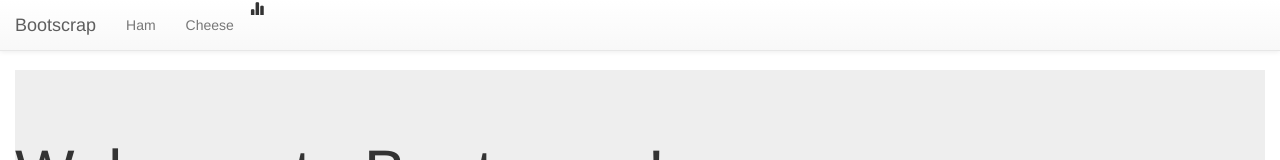
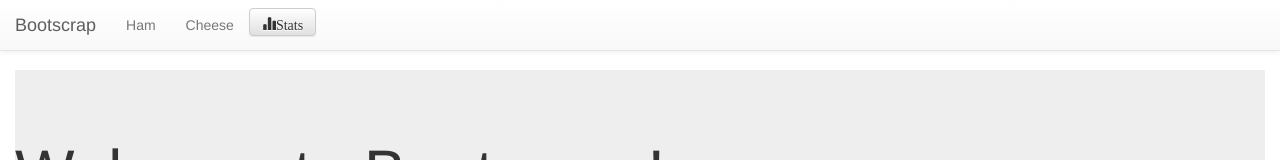
Before and after one commit to MJGrant/bootscrap, a website: page client/index.html in a window 1280 px wide. Shown: the top 160 px of the page. Drawn offline with nearby package versions, Linux system fonts and the light colour scheme; some packages are replaced by stand-ins of ours.

Commit message:
Fixed the stats button... a little

```diff
--- a/client/partials/nav.html
+++ b/client/partials/nav.html
@@ -5,12 +5,8 @@
             <ul class="nav navbar-nav">
                 <li><a>Ham</a></li>
                 <li><a>Cheese</a></li>
-                <li><span class="glyphicon glyphicon-stats navbar-right"></span></li>
             </ul>
+            <button type="button" class="btn btn-default navbar-btn navbar-right"><span class="glyphicon glyphicon-stats">Stats</span></button>
         </div>
-
-
     </div>
-
-
 </nav>
```
